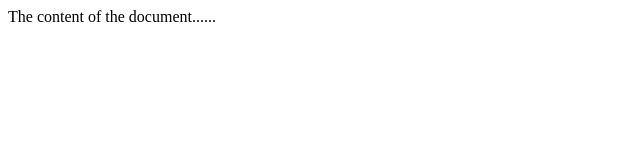
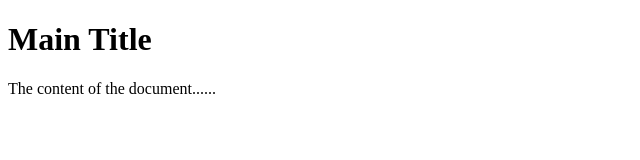
Before and after one commit to stefanoxgithub/learn-git-2, a website: page index.html in a window 1280 px wide. Shown: the whole page, without its empty margins (0-640 px from the left). Drawn offline with Linux system fonts and the light colour scheme.

Commit message:
index.html edited

```diff
--- a/index.html
+++ b/index.html
@@ -5,6 +5,7 @@
   </head>
 
   <body>
+    <h1>Main Title</h1>
     The content of the document......
   </body>
 
```
Lines whose indentation alone changed are shown as unchanged.
